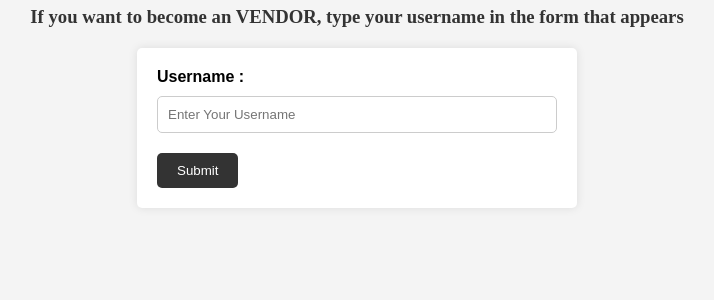
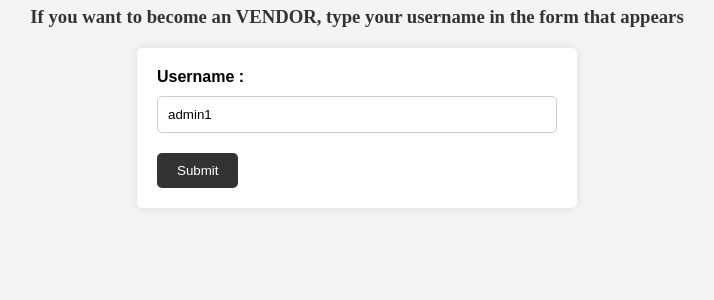
Before and after one commit to abinsa/Tourism, a Django app: page /vendor_req in a window 1280 px wide. Shown: the part 137-437 px from the top of the page, without its empty margins (283-997 px from the left). Run offline with Django 3.2, Linux system fonts and the light colour scheme; a user stored in the database is signed in.

Commit message:
first commit

```diff
--- a/web_tech_django/templates/accounts/vendor_request.html
+++ b/web_tech_django/templates/accounts/vendor_request.html
@@ -73,7 +73,7 @@
     <form action="{% url 'blog:vendor_req_save' %}" method="post">
         {% csrf_token %}
         <label for="vendoruser">Username :</label>
-        <input type="text" name="vendoruser" required placeholder="Enter Your Username"><br>
+        <input type="text" name="vendoruser" required value="{{ user }}" readonly><br>
         <button type="submit" id="btn">Submit</button>
     </form>
 </body>
```
Also changed, not shown: db.sqlite3.
